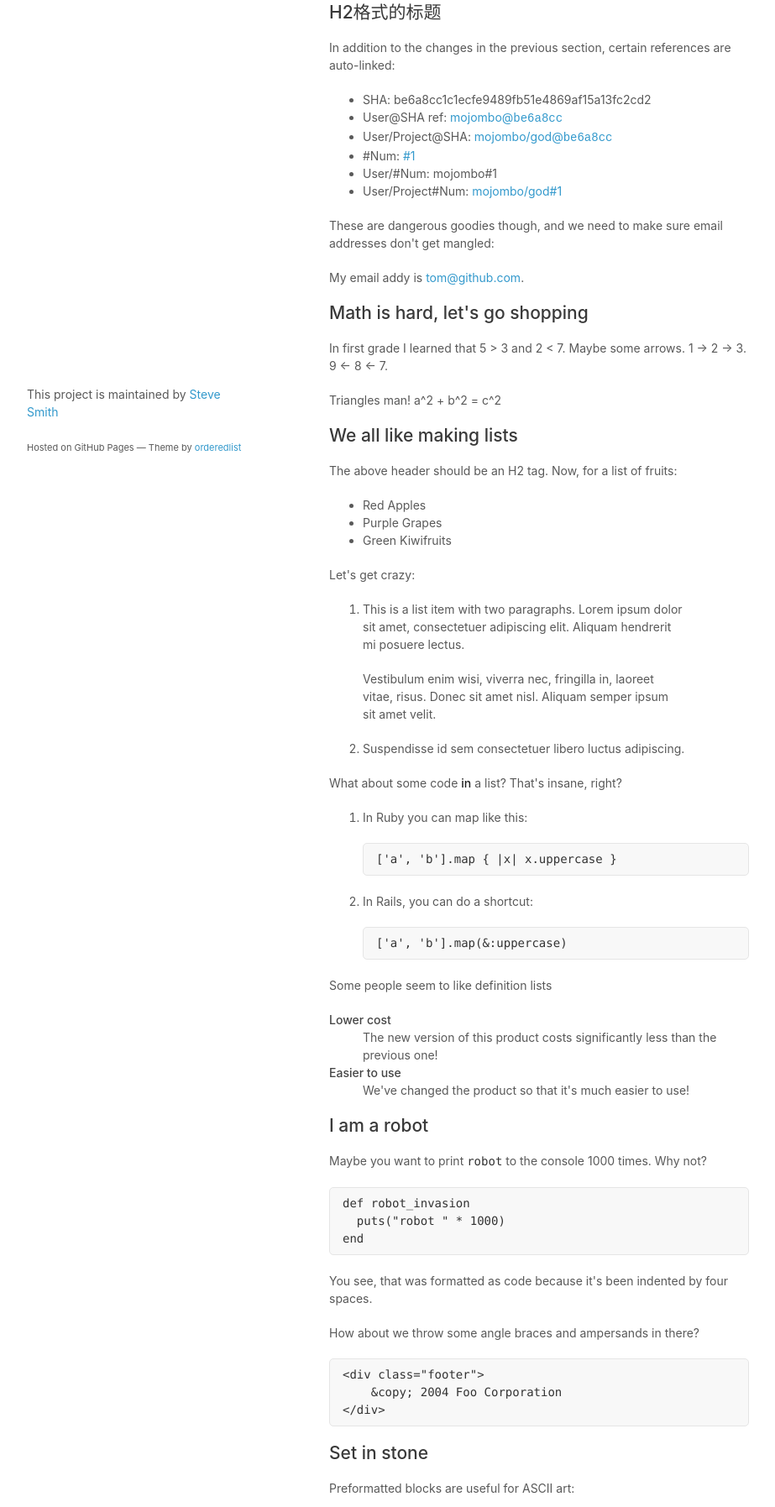
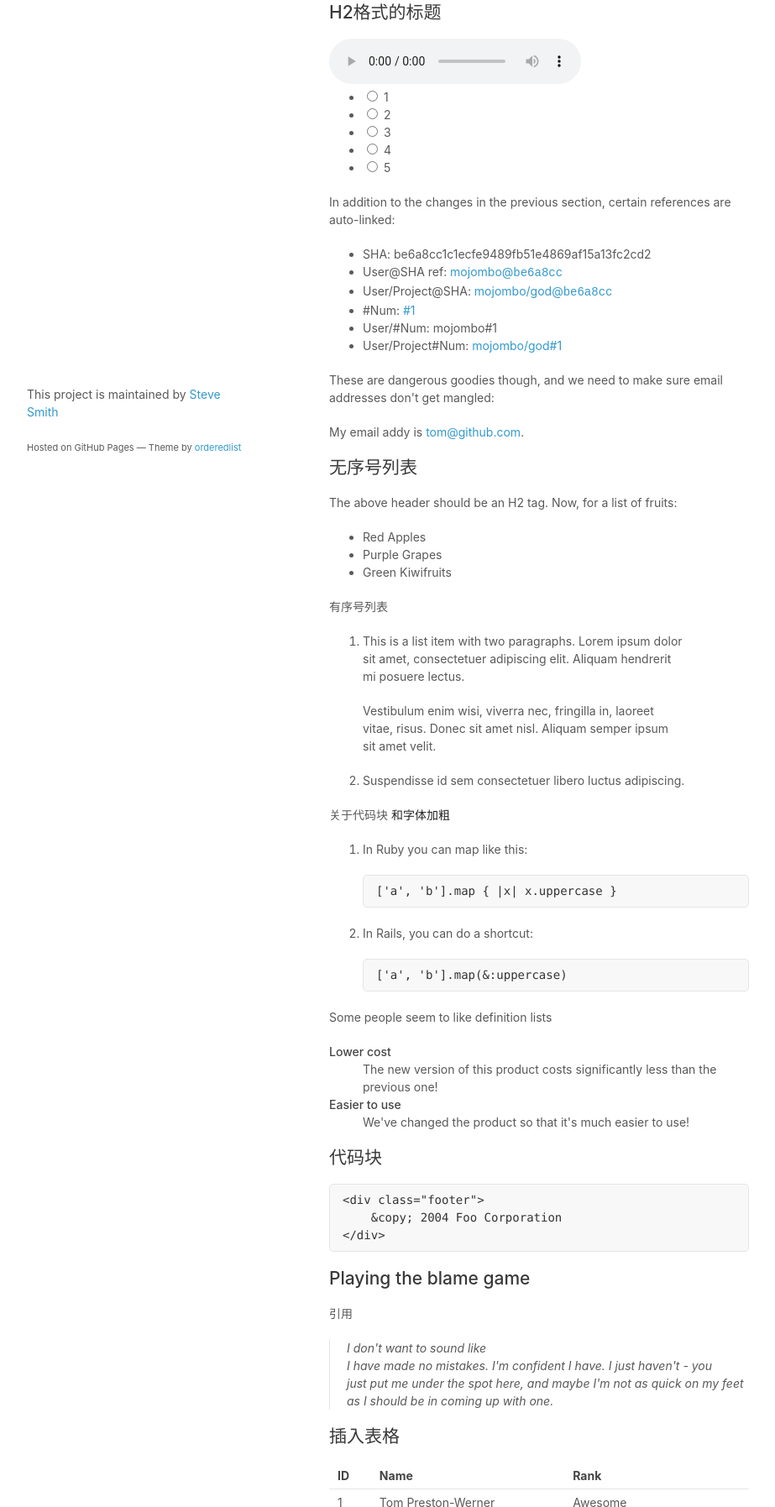
Before and after one commit to lcc-404/lcc-404.github.io, a plain HTML site: page index.html in a window 1280 px wide. Shown: the part 188-1983 px from the top of the page at 84% size, without its empty margins (178-1101 px from the left). Drawn offline with Linux system fonts and the light colour scheme.

Commit message:
some change

```diff
--- a/index.html
+++ b/index.html
@@ -28,7 +28,37 @@
 
 
         <h2>H2格式的标题</h2>
-
+        <div class="card-body">
+          <span>
+            <audio controls="" src="../MuseGANProject/midi_result/example.mid">
+              Your browser does not support the audio element.
+            </audio>
+          </span>
+          <div class="form-check">
+            <ul id="score">
+              <li>
+              <input class="form-check-input" type="radio" name="q1_1" id="q1_1_9" value="1" required="">
+              <span>1</span>
+              </li>
+              <li>
+                <input class="form-check-input" type="radio" name="q1_1" id="q1_1_7" value="2" required="">
+                <span>2</span>
+              </li>
+              <li>
+                  <input class="form-check-input" type="radio" name="q1_1" id="q1_1_5" value="3" required="">
+                  <span>3</span>
+              </li>
+              <li>
+                  <input class="form-check-input" type="radio" name="q1_1" id="q1_1_3" value="4" required="">
+                  <span>4</span>
+              </li>
+              <li>
+                  <input class="form-check-input" type="radio" name="q1_1" id="q1_1_1" value="5" required="">
+                  <span>5</span>
+              </li>
+            </ul>
+          </div>
+        </div>
         <p>In addition to the changes in the previous section, certain references are auto-linked:</p>
 
         <ul>
@@ -44,13 +74,8 @@
 
         <p>My email addy is <a href="mailto:tom@github.com">tom@github.com</a>.</p>
 
-        <h2>Math is hard, let's go shopping</h2>
 
-        <p>In first grade I learned that 5 &gt; 3 and 2 &lt; 7. Maybe some arrows. 1 -&gt; 2 -&gt; 3. 9 &lt;- 8 &lt;- 7.</p>
-
-        <p>Triangles man! a^2 + b^2 = c^2</p>
-
-        <h2>We all like making lists</h2>
+        <h2>无序号列表</h2>
 
         <p>The above header should be an H2 tag. Now, for a list of fruits:</p>
 
@@ -60,7 +85,7 @@
           <li>Green Kiwifruits</li>
         </ul>
 
-        <p>Let's get crazy:</p>
+        <p>有序号列表</p>
 
         <ol>
           <li>
@@ -75,7 +100,7 @@
           <li><p>Suspendisse id sem consectetuer libero luctus adipiscing.</p></li>
         </ol>
 
-        <p>What about some code <strong>in</strong> a list? That's insane, right?</p>
+        <p>关于代码块 <strong>和字体加粗</strong> </p>
 
         <ol>
           <li>
@@ -99,64 +124,25 @@
           <dd>We've changed the product so that it's much easier to use!</dd>
         </dl>
 
-        <h2>I am a robot</h2>
-
-        <p>Maybe you want to print <code>robot</code> to the console 1000 times. Why not?</p>
-
-        <pre><code>def robot_invasion
-  puts("robot " * 1000)
-end
-</code></pre>
-
-        <p>You see, that was formatted as code because it's been indented by four spaces.</p>
-
-        <p>How about we throw some angle braces and ampersands in there?</p>
+        <h2>代码块</h2>
 
         <pre><code>&lt;div class="footer"&gt;
     &amp;copy; 2004 Foo Corporation
 &lt;/div&gt;
 </code></pre>
 
-        <h2>Set in stone</h2>
-
-        <p>Preformatted blocks are useful for ASCII art:</p>
-
-        <pre>             ,-.
-    ,     ,-.   ,-.
-   / \   (   )-(   )
-   \ |  ,.&gt;-(   )-&lt;
-    \|,' (   )-(   )
-     Y ___`-'   `-'
-     |/__/   `-'
-     |
-     |
-     |    -hrr-
-  ___|_____________
-</pre>
-
         <h2>Playing the blame game</h2>
 
-        <p>If you need to blame someone, the best way to do so is by quoting them:</p>
+        <p>引用</p>
 
         <blockquote>
-        <p>I, at any rate, am convinced that He does not throw dice.</p>
-        </blockquote>
-
-        <p>Or perhaps someone a little less eloquent:</p>
-
-        <blockquote>
-        <p>I wish you'd have given me this written question ahead of time so I<br>
-        could plan for it... I'm sure something will pop into my head here in<br>
-        the midst of this press conference, with all the pressure of trying to<br>
-        come up with answer, but it hadn't yet...</p>
-
         <p>I don't want to sound like<br>
         I have made no mistakes. I'm confident I have. I just haven't - you<br>
         just put me under the spot here, and maybe I'm not as quick on my feet<br>
         as I should be in coming up with one.</p>
         </blockquote>
 
-        <h2>Table for two</h2>
+        <h2>插入表格</h2>
 
         <table>
           <tbody>
```
Also changed, not shown: 1 other file.
